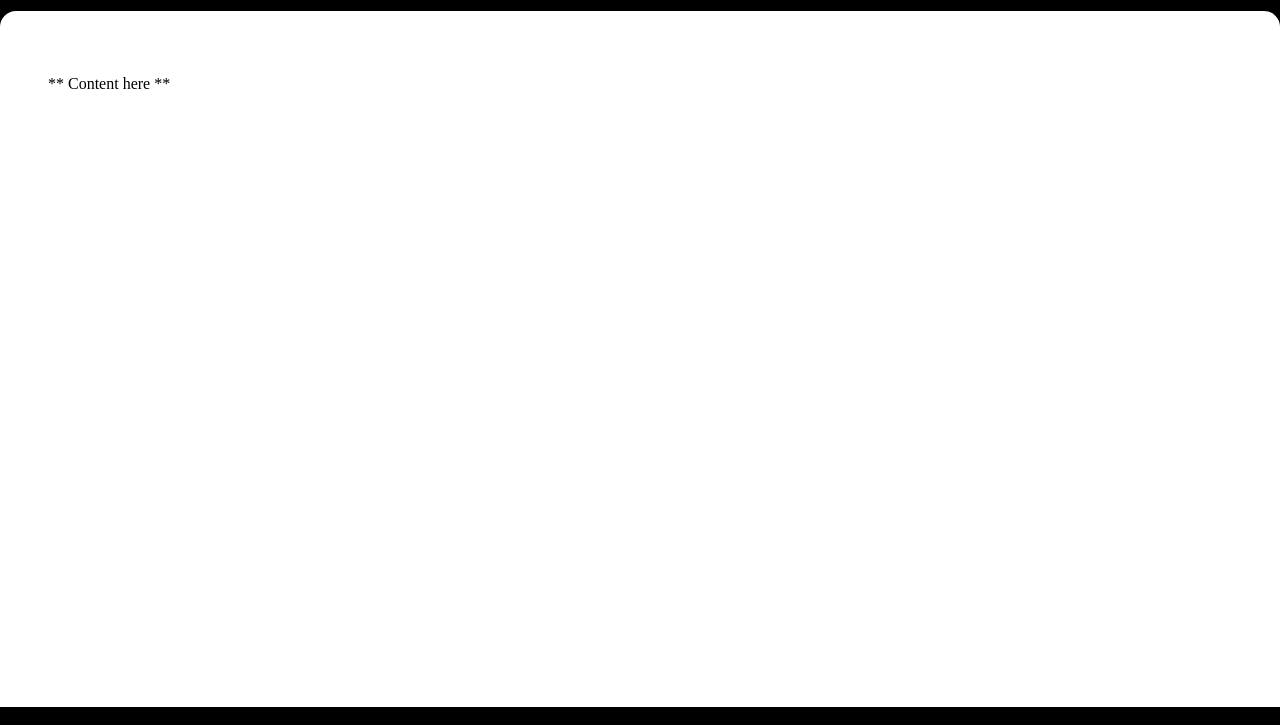
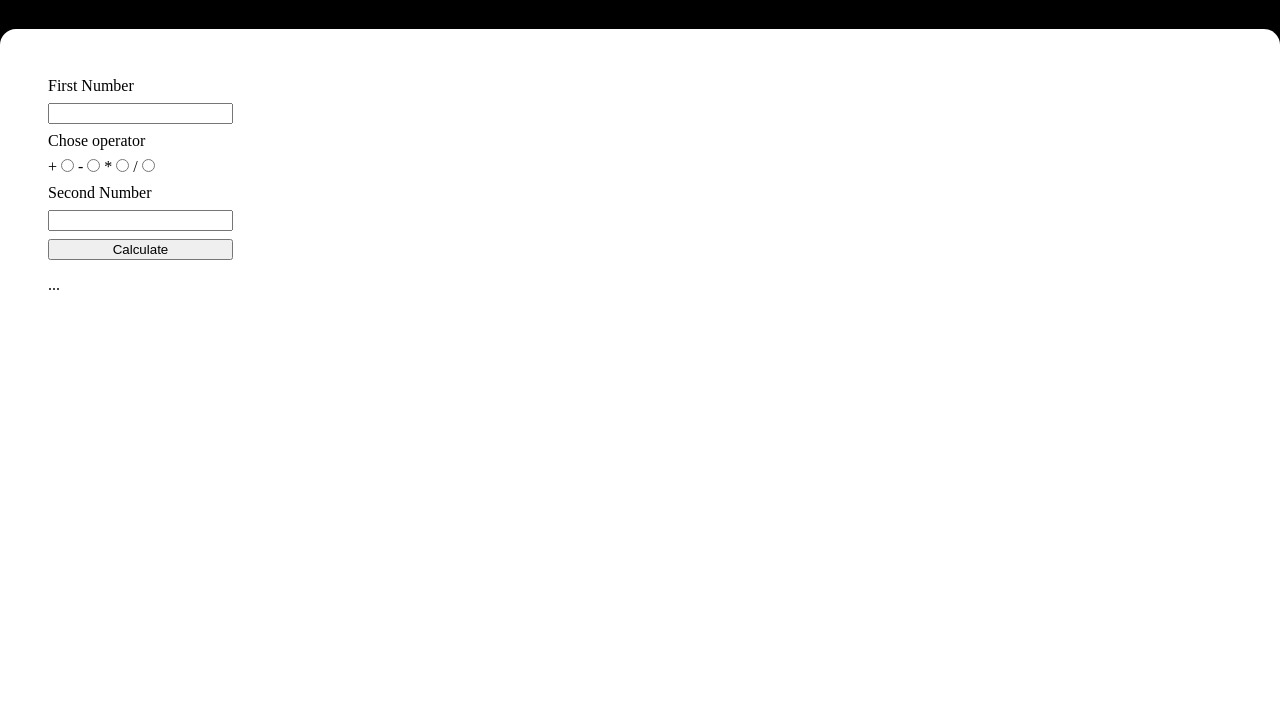
Before and after one commit to Jaco25PL/University-, a website: page Practico10/4/main.html in a window 1280 px wide. Shown: the part 90-815 px from the top of the page. Drawn offline with Linux system fonts and the light colour scheme; files whose address does not match are found by name.

Commit message:
Updating p10

```diff
--- a/Practico10/4/main.html
+++ b/Practico10/4/main.html
@@ -14,10 +14,40 @@
 
         <header>
             <h1>Exercise 4</h1>
-            <p></p>
+            <p>Simple calculator</p>
         </header>
         <main>
-            <span>** Content here **</span>
+
+            <form id="form">
+                <label for="first_number">First Number</label>
+                <input type="text" name="first_number" id="first_number">
+
+                <label>Chose operator</label>
+
+                <div>
+
+                    <label for="addition">+</label>
+                    <input type="radio" name="operator" id="addition" value="+">
+
+                    <label for="subtraction">-</label>
+                    <input type="radio" name="operator" id="subtraction" value="-">
+
+                    <label for="multiplication">*</label>
+                    <input type="radio" name="operator" id="multiplication" value="*">
+
+                    <label for="divition">/</label>
+                    <input type="radio" name="operator" id="divition" value="/">
+
+                </div>
+
+                <label for="second_number">Second Number</label>
+                <input type="text" name="second_number" id="second_number">
+
+                <button type="button" id="btn">Calculate</button>
+            </form>
+
+            <span id="show_result">...</span>
+
         </main>
 
     </div>
```
Also changed, not shown: Practico10/4/main.js (+14 -0 lines).
